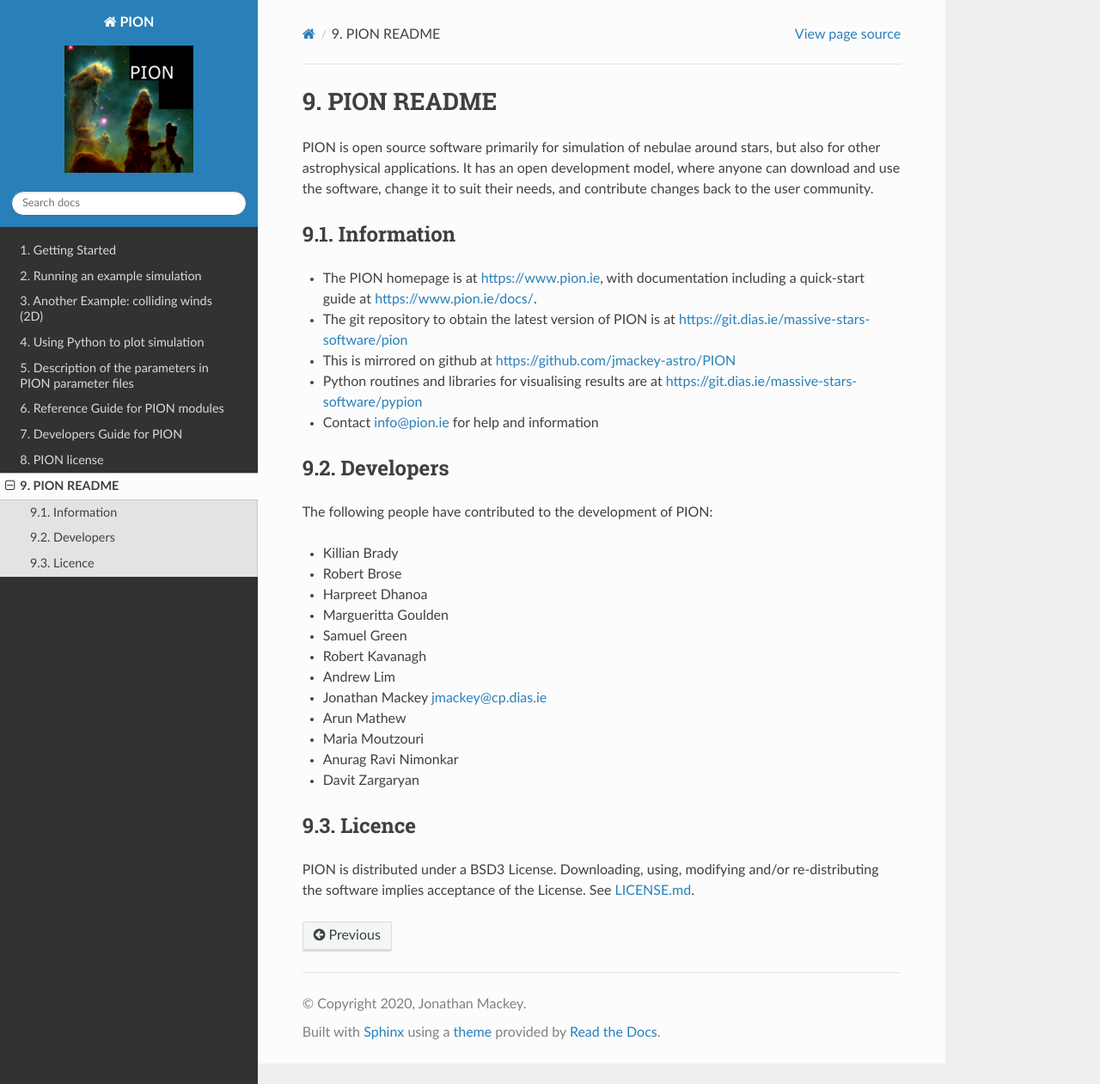
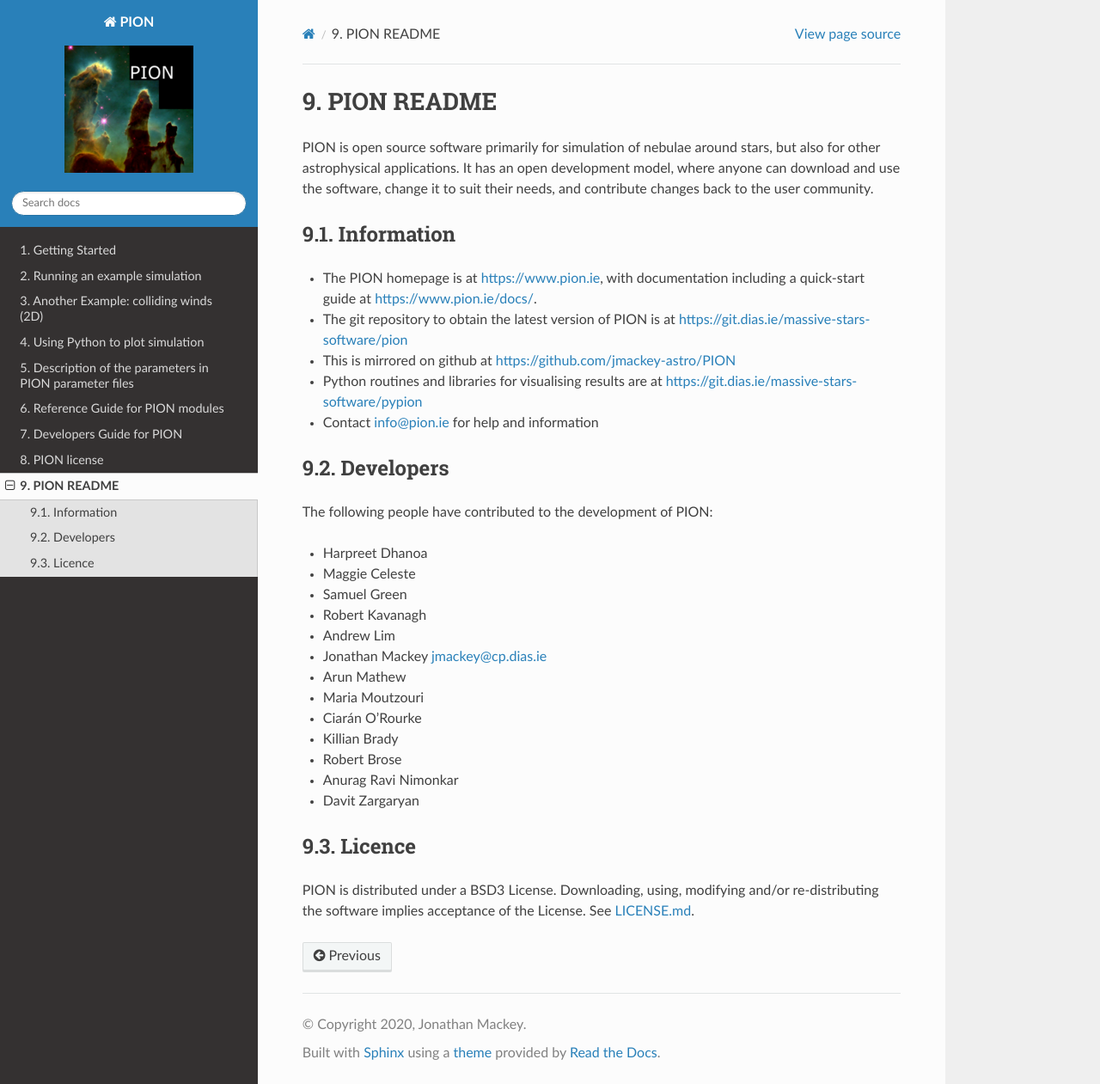
Before and after one commit to jmackey-astro/pion-docs, a Sphinx documentation site: the page built from docs/source/usage/readme.rst, in a window 1280 px wide and 1261 px high. Shown: the whole window at 86% size. Built offline with Sphinx 7.4.7 and the Read the Docs theme 3.1.0, drawn with Linux system fonts in a browser that asks for light colours.

Commit message:
Update readme.rst

```diff
--- a/docs/source/usage/readme.rst
+++ b/docs/source/usage/readme.rst
@@ -28,18 +28,20 @@ Developers
 
 The following people have contributed to the development of PION:
 
--  Killian Brady
--  Robert Brose
 -  Harpreet Dhanoa
--  Margueritta Goulden
+-  Maggie Celeste
 -  Samuel Green
 -  Robert Kavanagh
 -  Andrew Lim
 -  Jonathan Mackey jmackey@cp.dias.ie
 -  Arun Mathew
 -  Maria Moutzouri
+-  Ciarán O'Rourke
+-  Killian Brady
+-  Robert Brose
 -  Anurag Ravi Nimonkar
 -  Davit Zargaryan
+
 
 Licence
 ----------------
```
